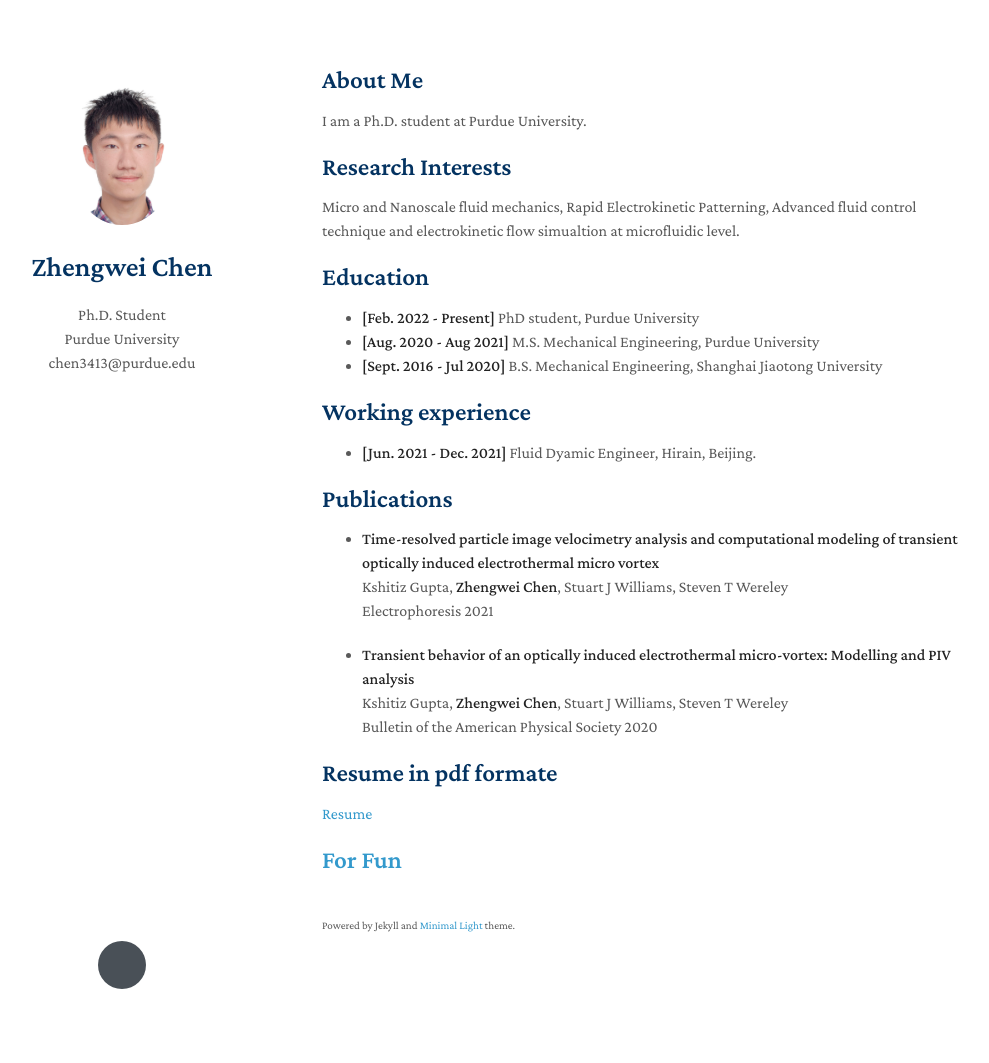
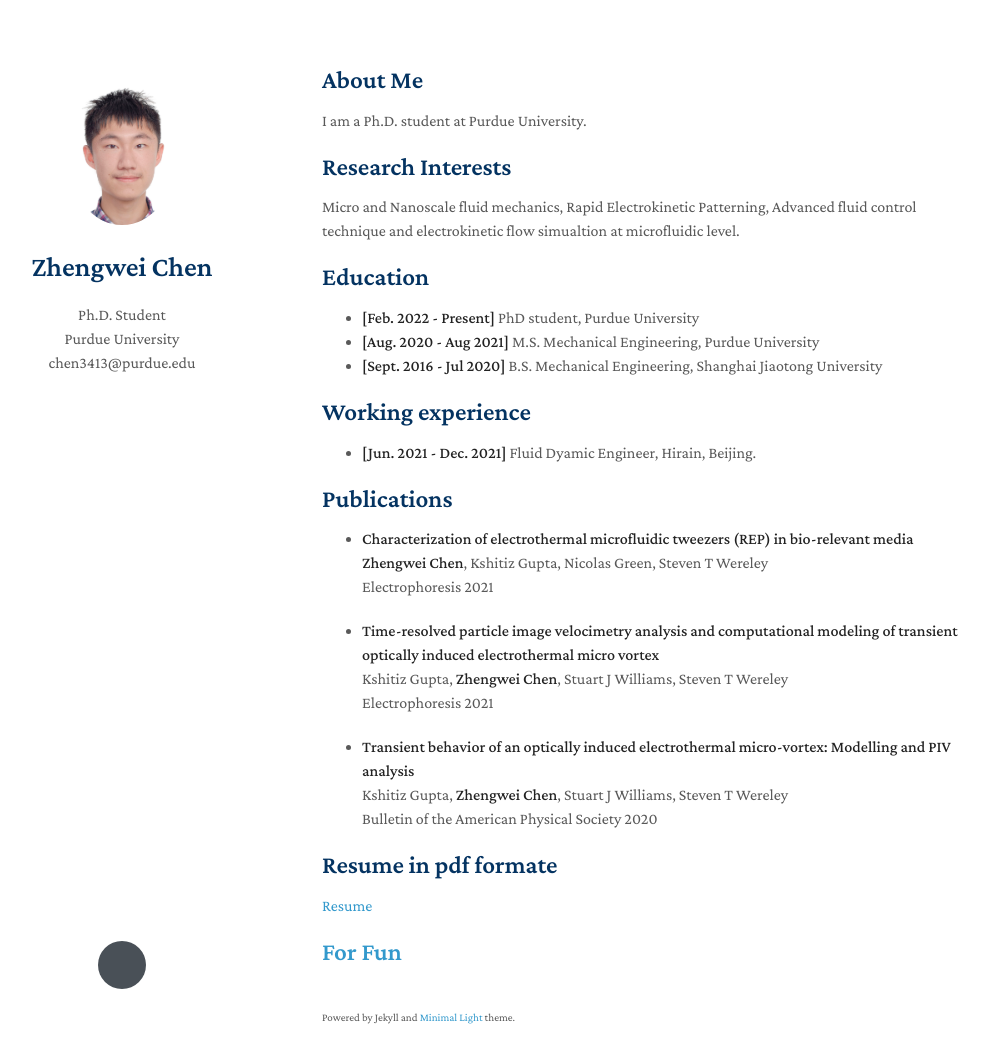
Before and after one commit to zhengweichen1998/zhengweichen, a Jekyll site: the page built from index.md, in a window 1280 px wide and 1098 px high. Shown: the top 1063 px of the window, without its empty margins (148-1137 px from the left). Built offline with Jekyll 4.4.1, drawn with Linux system fonts in a browser that asks for light colours; nearby versions of some CDN libraries; a style sheet for code colours, icons or effects is not loaded; our own code applies the rules of GitHub Pages for plain Markdown files.

Commit message:
Update index.md

```diff
--- a/index.md
+++ b/index.md
@@ -20,6 +20,11 @@ Micro and Nanoscale fluid mechanics, Rapid Electrokinetic Patterning, Advanced f
 - **[Jun. 2021 - Dec. 2021]** Fluid Dyamic Engineer, Hirain, Beijing.
 
 ## Publications
+- **Characterization of electrothermal microfluidic tweezers (REP) in bio-relevant media**
+  <br>
+**Zhengwei Chen**, Kshitiz Gupta, Nicolas Green, Steven T Wereley
+  <br>
+ Electrophoresis 2021
 
 - **Time‐resolved particle image velocimetry analysis and computational modeling of transient optically induced electrothermal micro vortex**
   <br>
```
